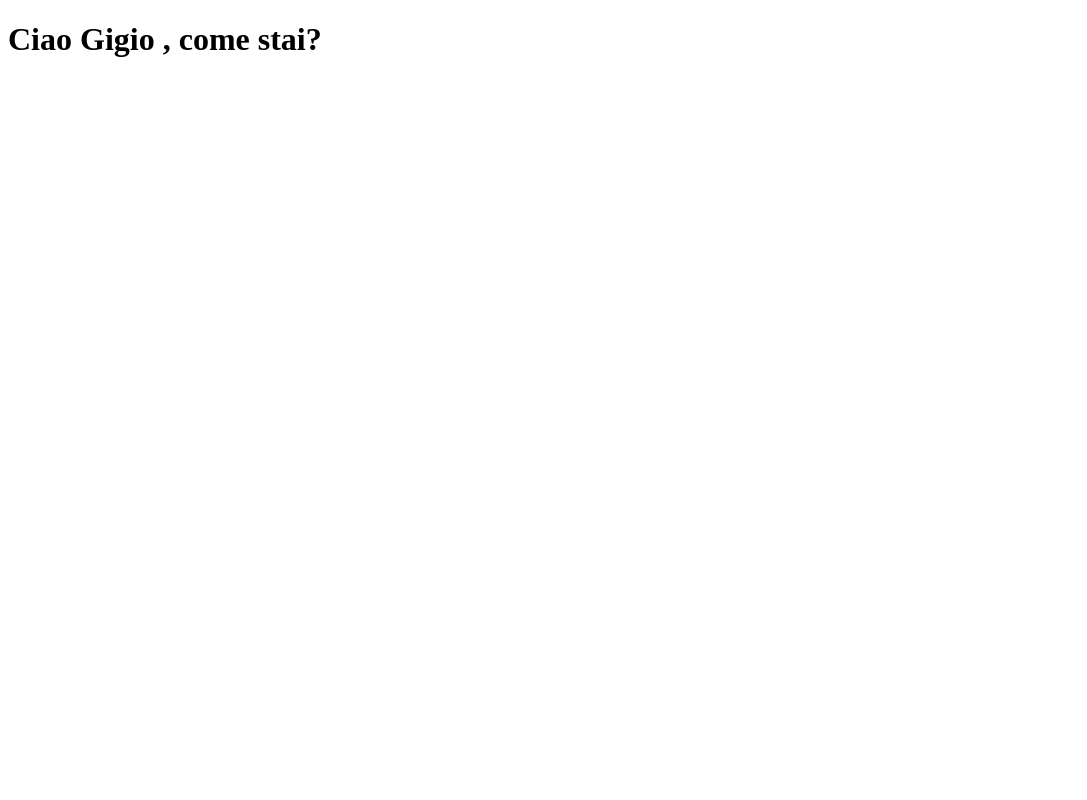
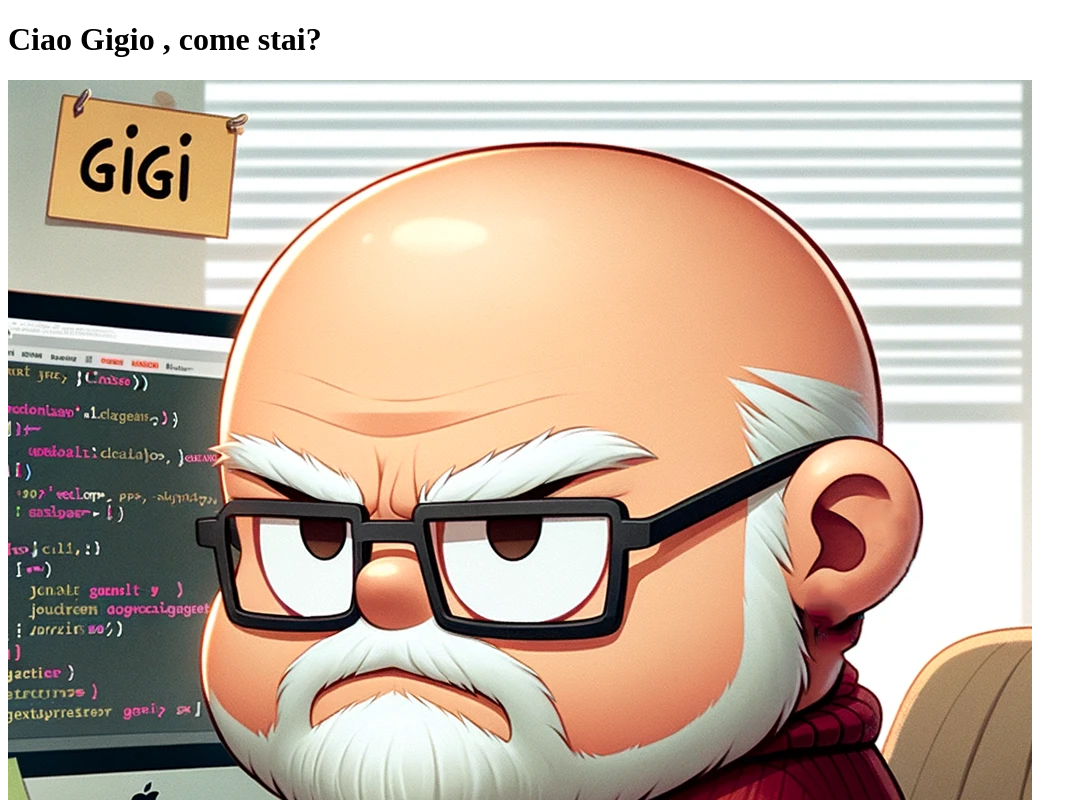
Before and after one commit to Paky-Simeone/vue-hello, a plain HTML site: page index.html in a window 1280 px wide. Shown: the top 800 px of the page, without its empty margins (0-1087 px from the left). Drawn offline with nearby package versions, Linux system fonts and the light colour scheme.

Commit message:
bonus fatto

```diff
--- a/index.html
+++ b/index.html
@@ -13,7 +13,9 @@
 </head>
 
 <body>
-    <h1 id="app">{{ message }}</h1>
-    <img :src="logo" alt=""/>
+    <div id="app">
+        <h1 >{{ message }}</h1>
+        <img :src="logo" alt=""/>
+    </div>
 </body>
 </html>
--- a/js/main.js
+++ b/js/main.js
@@ -4,7 +4,7 @@ const { createApp } = Vue
     data() {
       return {
         message: 'Ciao Gigio , come stai?',
-        logo: "https://www.raiplay.it/cropgd/1440x810/dl/img/2020/04/09/1586424957500_2048x1152.jpg",
+        logo: "./img/gigi2.png",
     };
     },
   }).mount('#app');
```
